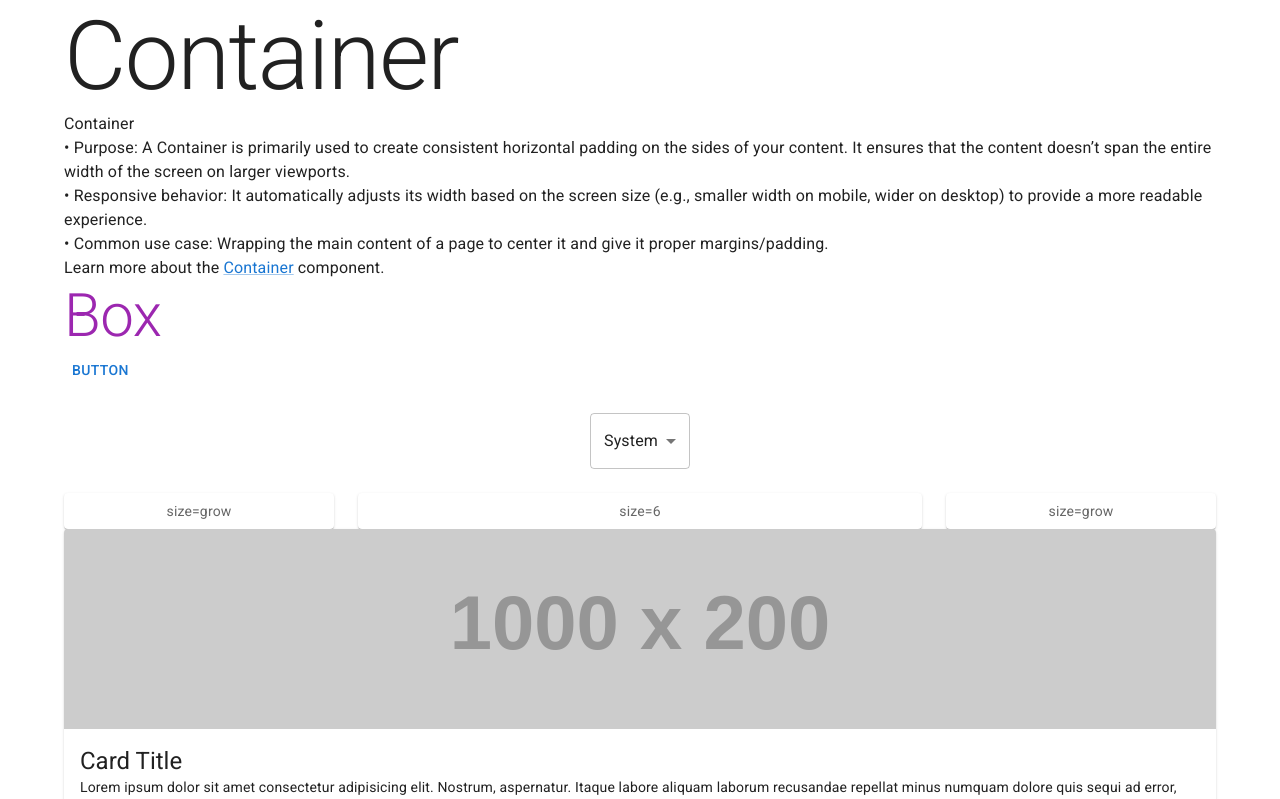
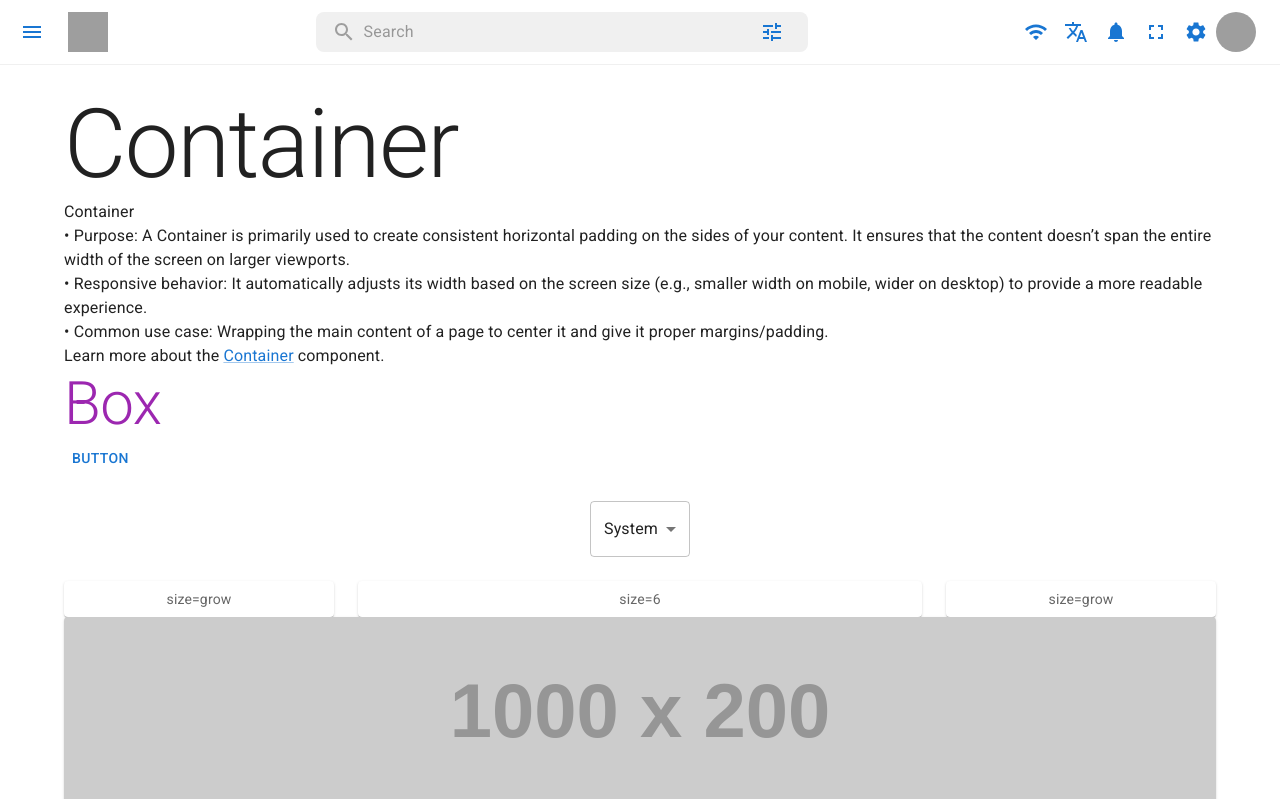
Before and after one commit to NexeliumMx/PowerTick-frontend, a React (Vite) app: page /mui-components-test in a window 1280 px wide. Shown: the top 799 px of the page. Built offline with nearby package versions, Linux system fonts and the light colour scheme; grey boxes are pictures that could not be loaded.

Commit message:
add Navbar

```diff
--- a/src/App.jsx
+++ b/src/App.jsx
@@ -2,8 +2,7 @@ import { Routes, Route } from 'react-router-dom';
 import Home from './pages/Home';
 import NotFound from './pages/NotFound';
 import MUIComponentsTest from './pages/MUIComponentsTest';
-
-
+import LayoutWithSidebarAndNavbar from './components/LayoutWithSidebarAndNavbar';
 
 function App() {
   return (
@@ -11,9 +10,11 @@ function App() {
       {/* Routes without Navbar and Sidebar */}
       <Route path="/" element={<Home />} />
       <Route path="*" element={<NotFound />} />
-      <Route path="/mui-components-test" element={<MUIComponentsTest />} />
 
-    {/* Routes with Navbar and Sidebar */}
+      {/* Routes with Navbar (and Sidebar in the future) */}
+      <Route element={<LayoutWithSidebarAndNavbar />}>
+        <Route path="/mui-components-test" element={<MUIComponentsTest />} />
+      </Route>
     </Routes>
   );
 }
--- a/src/components/LayoutWithSidebarAndNavbar.jsx
+++ b/src/components/LayoutWithSidebarAndNavbar.jsx
@@ -0,0 +1,25 @@
+import React from 'react';
+import { Outlet } from 'react-router-dom';
+import { Box, CssBaseline } from '@mui/material';
+import Navbar from './Navbar'; // Import the Navbar component
+
+const LayoutWithSidebarAndNavbar = () => {
+  return (
+    <Box sx={{ display: 'flex', flexDirection: 'column', width: '100vw' }}>
+      <CssBaseline />
+
+      {/* Full-width Navbar */}
+      <Box sx={{ width: '100vw', position: 'fixed', zIndex: 1000 }}>
+        <Navbar />
+      </Box>
+
+      {/* Main Content Area */}
+      <Box component="main" sx={{ flexGrow: 1, p: 3, mt: '64px', width: '100vw' }}>
+        {/* Page content will be rendered here */}
+        <Outlet />
+      </Box>
+    </Box>
+  );
+};
+
+export default LayoutWithSidebarAndNavbar;
--- a/src/components/Navbar.jsx
+++ b/src/components/Navbar.jsx
@@ -0,0 +1,61 @@
+import React from 'react';
+import { AppBar, Toolbar, IconButton, InputBase, Avatar, Box } from '@mui/material';
+import MenuIcon from '@mui/icons-material/Menu';
+import SearchIcon from '@mui/icons-material/Search';
+import TuneIcon from '@mui/icons-material/Tune';
+import NotificationsIcon from '@mui/icons-material/Notifications';
+import SettingsIcon from '@mui/icons-material/Settings';
+import FullscreenIcon from '@mui/icons-material/Fullscreen';
+import WifiIcon from '@mui/icons-material/Wifi';
+import TranslateIcon from '@mui/icons-material/Translate';
+
+const Navbar = () => {
+  return (
+    <AppBar position="static" color="inherit" sx={{ boxShadow: 'none', borderBottom: '1px solid #f0f0f0' }}>
+      <Toolbar sx={{ justifyContent: 'space-between' }}>
+        {/* Left side - Logo and Menu button */}
+        <Box display="flex" alignItems="center">
+          <IconButton edge="start" color="primary" aria-label="menu" sx={{ mr: 2 }}>
+            <MenuIcon />
+          </IconButton>
+          <Box component="img" src="/path-to-logo.png" alt="Logo" sx={{ width: 40, height: 40 }} />
+        </Box>
+
+        {/* Center - Search bar */}
+        <Box display="flex" alignItems="center" sx={{ backgroundColor: '#f0f0f0', px: 2, borderRadius: 2, width: '40%' }}>
+          <SearchIcon sx={{ color: '#9e9e9e' }} />
+          <InputBase
+            placeholder="Search"
+            inputProps={{ 'aria-label': 'search' }}
+            sx={{ ml: 1, flex: 1 }}
+          />
+          <IconButton color="primary">
+            <TuneIcon />
+          </IconButton>
+        </Box>
+
+        {/* Right side - Icons */}
+        <Box display="flex" alignItems="center">
+          <IconButton color="primary">
+            <WifiIcon />
+          </IconButton>
+          <IconButton color="primary">
+            <TranslateIcon />
+          </IconButton>
+          <IconButton color="primary">
+            <NotificationsIcon />
+          </IconButton>
+          <IconButton color="primary">
+            <FullscreenIcon />
+          </IconButton>
+          <IconButton color="primary">
+            <SettingsIcon />
+          </IconButton>
+          <Avatar alt="Profile" src="/path-to-avatar.jpg" sx={{ width: 40, height: 40 }} />
+        </Box>
+      </Toolbar>
+    </AppBar>
+  );
+};
+
+export default Navbar;
```
